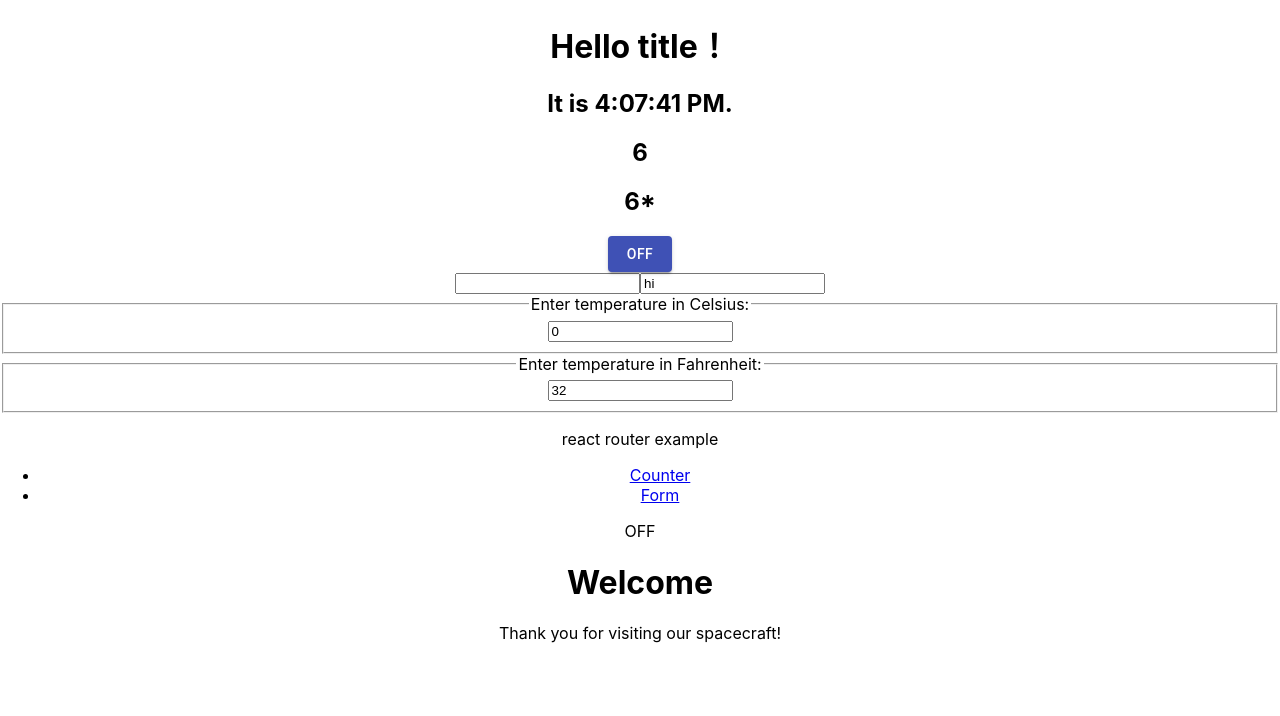
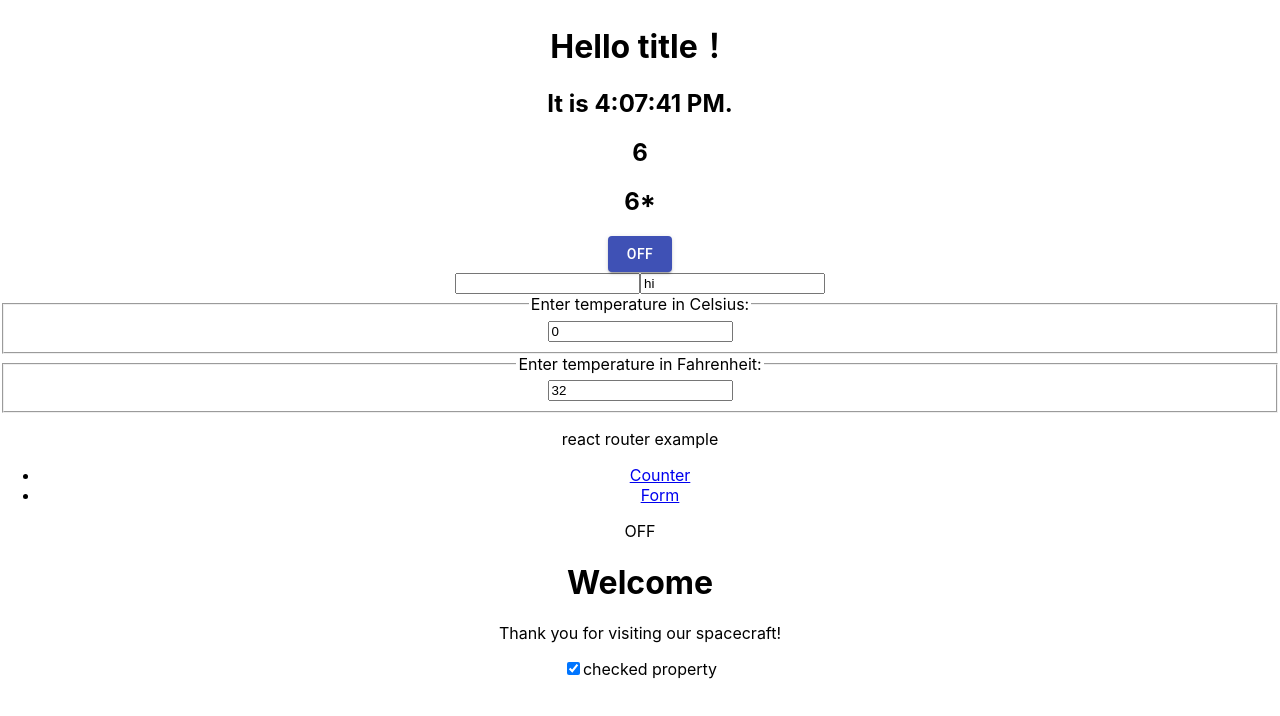
Before and after one commit to ToDSung/hello_react, a React (Create React App) app: page / in a window 1280 px wide. Shown: the top 716 px of the page. Built offline with nearby package versions, Linux system fonts and the light colour scheme.

Commit message:
feat: add checkbox checked property

```diff
--- a/src/App.js
+++ b/src/App.js
@@ -94,6 +94,7 @@ const App = () => {
           </p>
         </FancyBorder>
       }
+      <input type="checkbox" checked="true" />checked property
     </div>
   );
 }
```
